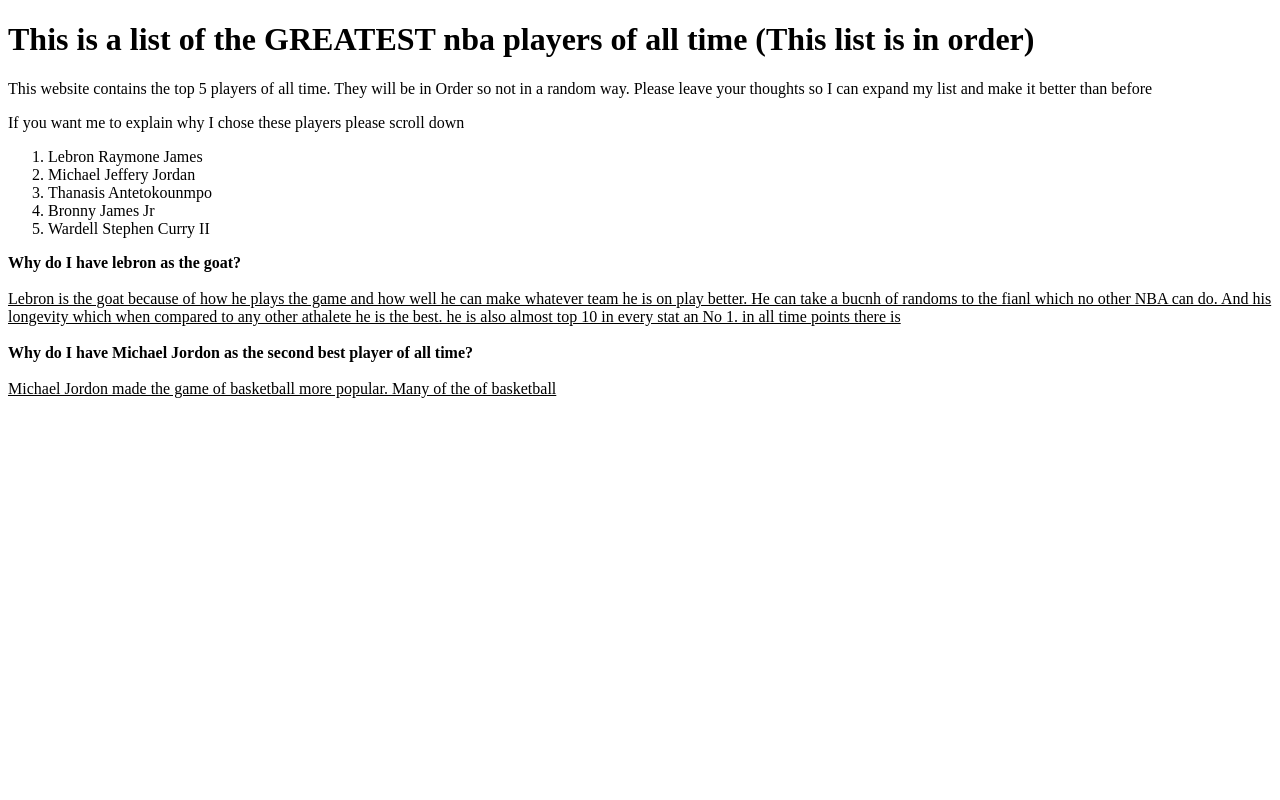
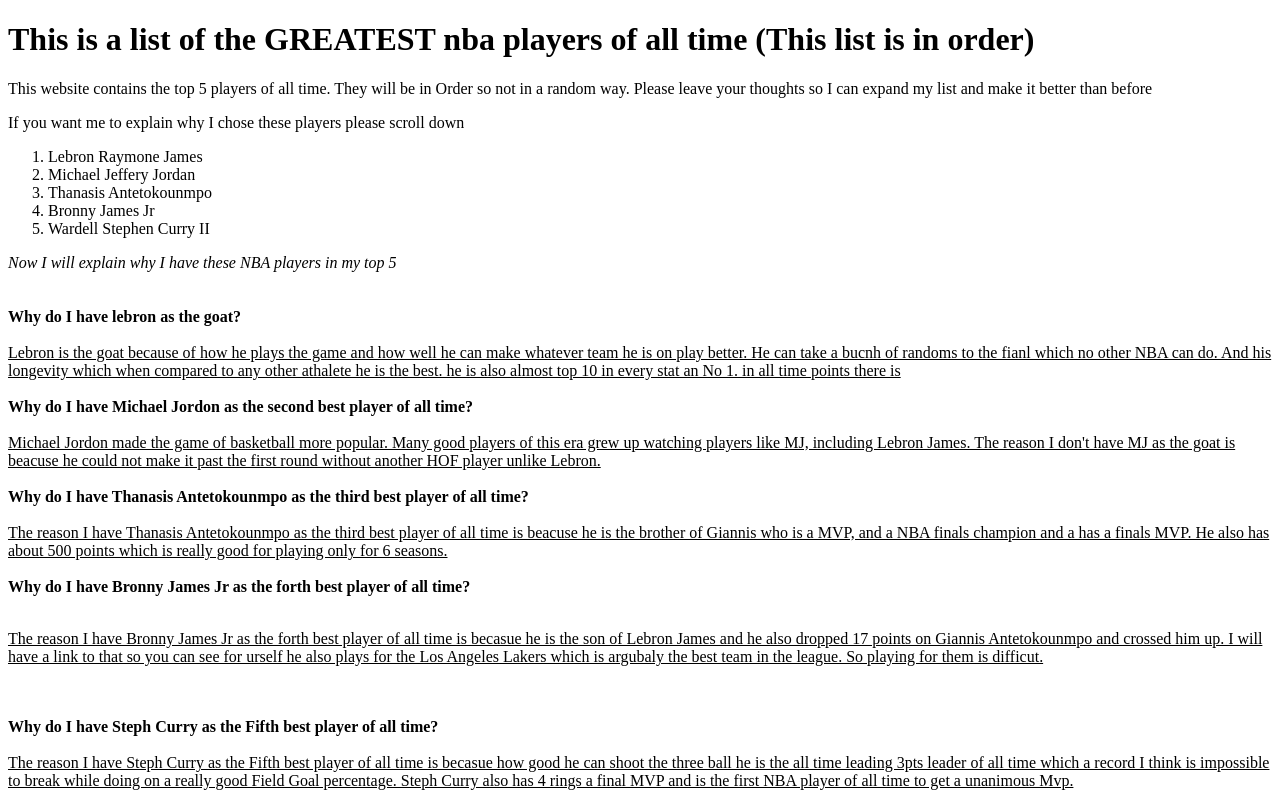
Before and after one commit to KrrishTyagi1/web-project-1-fname, a plain HTML site: page index.html in a window 1280 px wide. Drawn offline with Linux system fonts and the light colour scheme.

Commit message:
Added description text

```diff
--- a/index.html
+++ b/index.html
@@ -35,28 +35,82 @@
           <li>Wardell Stephen Curry II</li>
         </ol>
       </section>
-
-      <b> Why do I have lebron as the goat? </b>
+      <section>
+        <i>
+          Now I will explain why I have these NBA players in my top 5
+        </i>
         <br >
         <br >
+        <br >
+        <b> Why do I have lebron as the goat? </b>
+        <br />
+        <br />
         <u>
-        Lebron is the goat because of how he plays the game and how well he can
-        make whatever team he is on play better. He can take a bucnh of randoms
-        to the fianl which no other NBA can do. And his longevity which when
-        compared to any other athalete he is the best. he is also almost top 10
-        in every stat an No 1. in all time points there is
+          Lebron is the goat because of how he plays the game and how well he
+          can make whatever team he is on play better. He can take a bucnh of
+          randoms to the fianl which no other NBA can do. And his longevity
+          which when compared to any other athalete he is the best. he is also
+          almost top 10 in every stat an No 1. in all time points there is
         </u>
-      <br >
-      <br >
+        <br />
+        <br />
 
         <b>
           Why do I have Michael Jordon as the second best player of all time?
         </b>
+        <br />
+        <br />
+        <u>
+          Michael Jordon made the game of basketball more popular. Many good
+          players of this era grew up watching players like MJ, including Lebron
+          James. The reason I don't have MJ as the goat is beacuse he could not
+          make it past the first round without another HOF player unlike Lebron.
+        </u>
         <br >
         <br >
+        <b>
+          Why do I have Thanasis Antetokounmpo as the third best player of all
+          time?
+        </b>
+        <br />
+        <br />
         <u>
-        Michael Jordon made the game of basketball more popular. Many of the  of basketball
+          The reason I have Thanasis Antetokounmpo as the third best player of
+          all time is beacuse he is the brother of Giannis who is a MVP, and a
+          NBA finals champion and a has a finals MVP. He also has about 500
+          points which is really good for playing only for 6 seasons.
         </u>
+        <br >
+        <br >
+        <b>
+          Why do I have Bronny James Jr as the forth best player of all time?
+        </b>
+        <br />
+        <br />
+        <p>
+          <u>
+            The reason I have Bronny James Jr as the forth best player of all time
+            is becasue he is the son of Lebron James and he also dropped 17 points
+            on Giannis Antetokounmpo and crossed him up. I will have a link to
+            that so you can see for urself he also plays for the Los Angeles
+            Lakers which is argubaly the best team in the league. So playing for
+            them is difficut.
+          </u>
+        </p>
+        <br >
+        <br >
+        <b> Why do I have Steph Curry as the Fifth best player of all time? </b>
+        <br />
+        <br />
+        <u>
+          The reason I have Steph Curry as the Fifth best player of all time is
+          becasue how good he can shoot the three ball he is the all time
+          leading 3pts leader of all time which a record I think is impossible
+          to break while doing on a really good Field Goal percentage. Steph
+          Curry also has 4 rings a final MVP and is the first NBA player of all
+          time to get a unanimous Mvp.
+        </u>
+      </section>
     </main>
   </body>
 </html>
```
Lines whose indentation alone changed are shown as unchanged.
